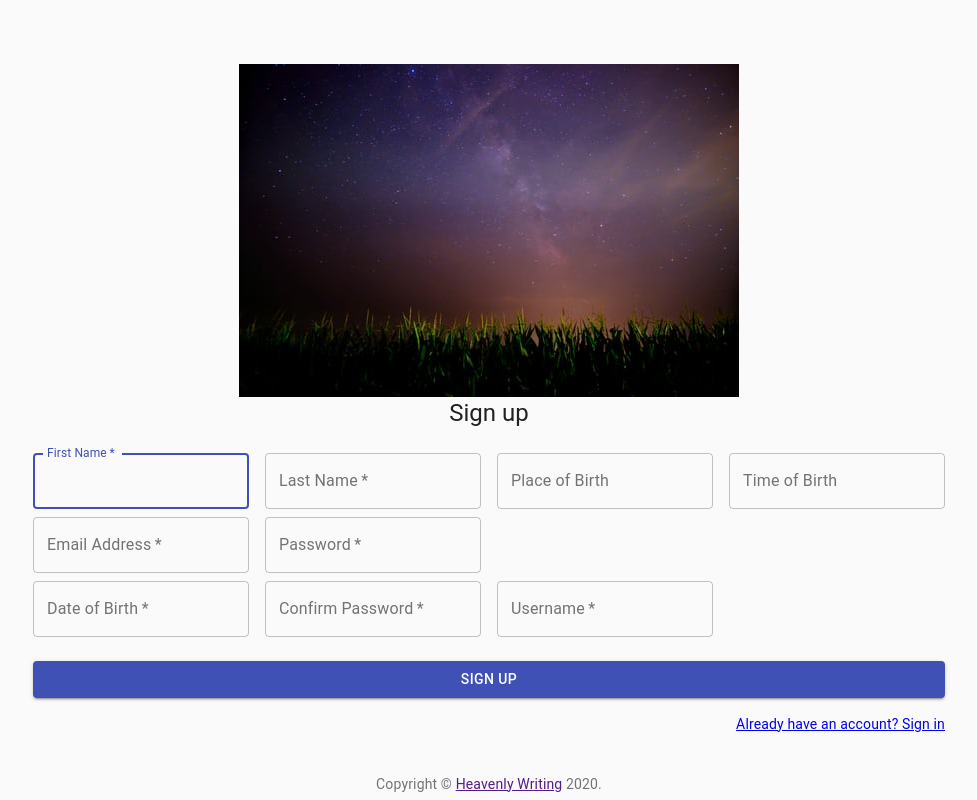
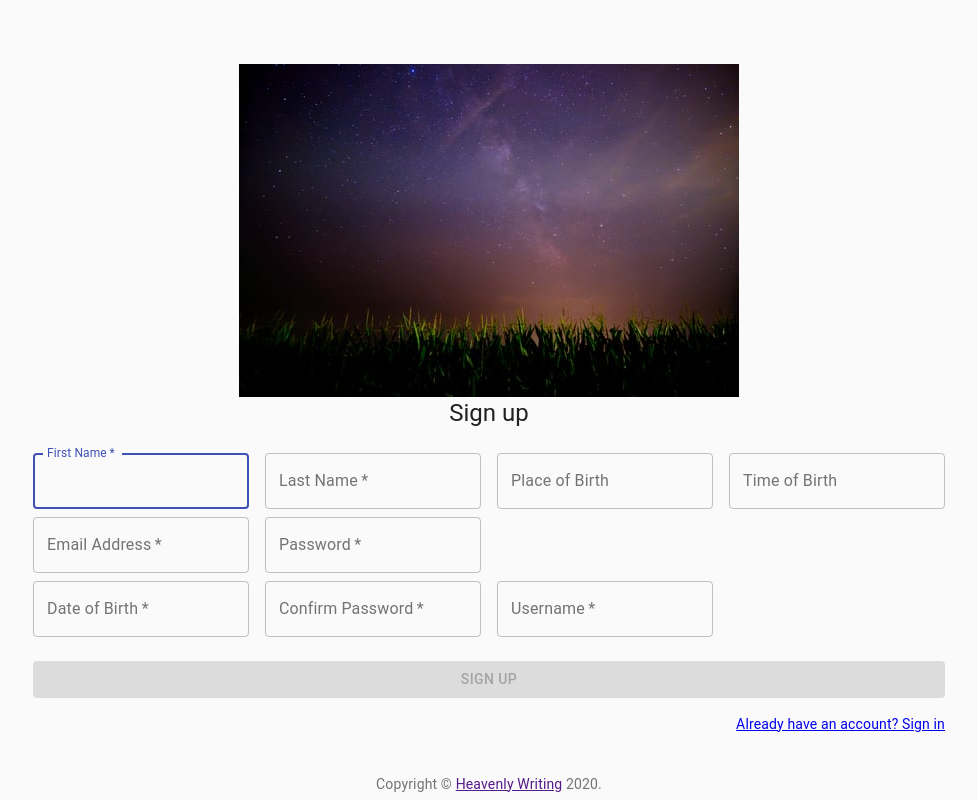
Before and after one commit to Nickolas-Phen/HeavenlyWriting, a React (Create React App) app in the folder client/: page /signup in a window 1280 px wide. Shown: the whole page, without its empty margins (151-1128 px from the left). Built offline with nearby package versions, Linux system fonts and the light colour scheme.

Commit message:
signup button enabled only if passwords match

```diff
--- a/client/src/components/SignUp.js
+++ b/client/src/components/SignUp.js
@@ -65,6 +65,13 @@ export default function SignUp(props) {
         }
     );
     const [toUserPage, setToUserPage] = useState(false);
+    const [confirmPassword, setConfirmPassword] = useState('');
+
+    const passwordsMatch = () =>
+    {
+        //if both password fields have input and are equal, return true
+        return ((userInfo.password && confirmPassword) && (userInfo.password === confirmPassword))
+    };
 
     const onChangeText = (e) => {
         //when a user types in info to any box, update userInfo state to match
@@ -217,6 +224,7 @@ export default function SignUp(props) {
                                 type="password"
                                 id="password"
                                 autoComplete="current-password"
+                                onChange={e=> setConfirmPassword(e.target.value)}
                             />
                         </Grid>
                         <Grid item xs={12} sm={3}>
@@ -231,15 +239,11 @@ export default function SignUp(props) {
                                 onChange={onChangeText}
                             />
                         </Grid>
-                        {/*<Grid item xs={12}>*/}
-                        {/*    <FormControlLabel*/}
-                        {/*        control={<Checkbox value="allowExtraEmails" color="primary" />}*/}
-                        {/*        label="I want to receive inspiration, marketing promotions and updates via email."*/}
-                        {/*    />*/}
-                        {/*</Grid>*/}
                     </Grid>
                     <Button
                         component = {Link} to ="/user"
+                        //enable button if passwords match
+                        disabled = {!passwordsMatch()}
                         type="submit"
                         fullWidth
                         variant="contained"
```
